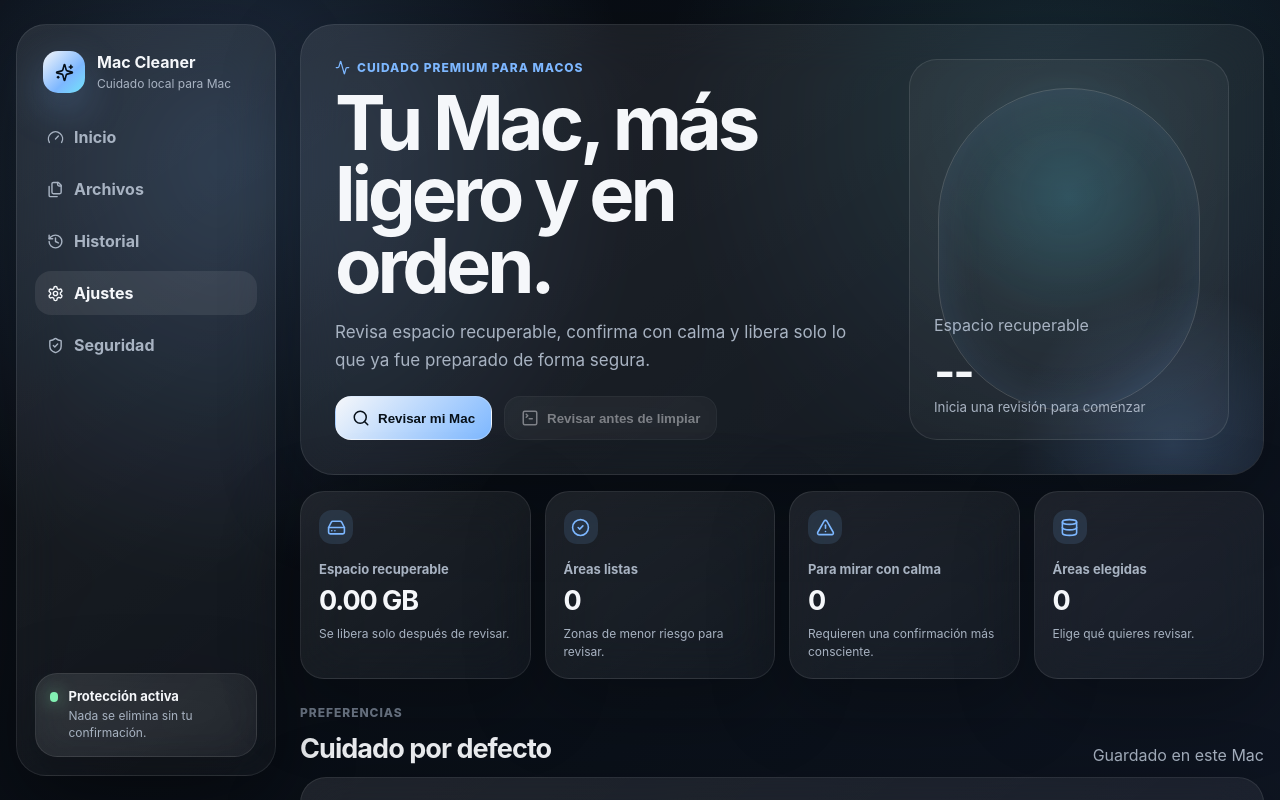
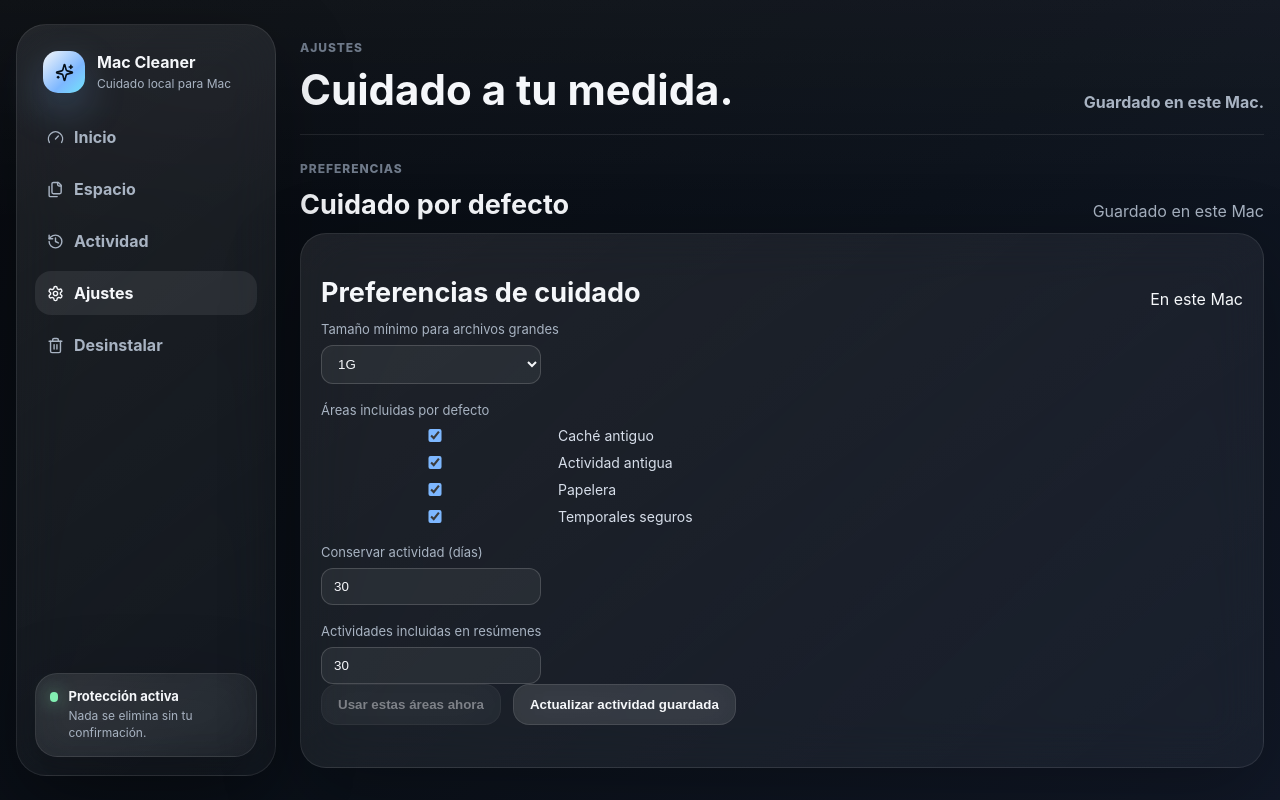
Before and after one commit to jsilvacode/mac-cleaner, a React (Vite) app: page / in a window 1280 px wide. Both pictures are taken after a click on the link "Ajustes". Shown: the top 800 px of the page. Built offline with nearby package versions, Linux system fonts and the light colour scheme.

Commit message:
feat(product): restructure premium navigation and uninstall entry

```diff
--- a/src/App.tsx
+++ b/src/App.tsx
@@ -17,6 +17,7 @@
   ShieldCheck,
   Sparkles,
   TerminalSquare,
+  Trash2,
 } from "lucide-react";
 import {
   applyCleanHistoryRetention,
@@ -43,7 +44,7 @@
 
 const allCategories: Array<{ id: CleanCategory; label: string }> = [
   { id: "user_cache", label: "Caché antiguo" },
-  { id: "user_logs", label: "Registros antiguos" },
+  { id: "user_logs", label: "Actividad antigua" },
   { id: "trash", label: "Papelera" },
   { id: "tmp", label: "Temporales seguros" },
 ];
@@ -63,7 +64,7 @@
   alto: { label: "Con cuidado", className: "risk-high", text: "Revisión especial" },
 };
 
-type AppView = "overview" | "files" | "history" | "settings";
+type AppView = "overview" | "files" | "history" | "settings" | "uninstall";
 type HistoryStatusFilter = "all" | "ok" | "partial" | "running" | "incomplete";
 type HistorySort = "date_desc" | "date_asc" | "reclaimed_desc" | "errors_desc";
 
@@ -115,7 +116,7 @@
 
 function formatEpoch(epoch: number | null): string {
   if (!epoch) {
-    return "Ejecución incompleta";
+    return "Actividad incompleta";
   }
   return new Date(epoch * 1000).toLocaleString();
 }
@@ -301,13 +302,13 @@
 
   function exportHistoryReport() {
     runAction(() => exportCleanHistoryReport(preferences.historyExportLimit), (data) => {
-      setOutput(`Reporte listo: ${data.report_path} (actividades incluidas: ${data.exported_runs})`);
+      setOutput(`Resumen listo: ${data.report_path} (actividades incluidas: ${data.exported_runs})`);
     });
   }
 
   function applyHistoryRetentionNow() {
     runAction(() => applyCleanHistoryRetention(preferences.historyRetentionDays), (data) => {
-      setOutput(`Actividad actualizada: ${data.removed_runs} registros antiguos eliminados, ${data.kept_runs} conservados.`);
+      setOutput(`Actividad actualizada: ${data.removed_runs} entradas antiguas eliminadas, ${data.kept_runs} conservadas.`);
       setHistoryLoaded(false);
     });
   }
@@ -336,15 +337,17 @@
             <Gauge size={17} /> Inicio
           </a>
           <a className={`nav-item ${view === "files" ? "active" : ""}`} onClick={() => setView("files")}>
-            <Files size={17} /> Archivos
+            <Files size={17} /> Espacio
           </a>
           <a className={`nav-item ${view === "history" ? "active" : ""}`} onClick={() => setView("history")}>
-            <History size={17} /> Historial
+            <History size={17} /> Actividad
           </a>
           <a className={`nav-item ${view === "settings" ? "active" : ""}`} onClick={() => setView("settings")}>
             <Settings size={17} /> Ajustes
           </a>
-          <a className="nav-item"><ShieldCheck size={17} /> Seguridad</a>
+          <a className={`nav-item ${view === "uninstall" ? "active" : ""}`} onClick={() => setView("uninstall")}>
+            <Trash2 size={17} /> Desinstalar
+          </a>
         </nav>
 
         <div className="engine-card">
@@ -357,6 +360,8 @@
       </aside>
 
       <section className="content-area">
+        {view === "overview" && (
+          <>
             <motion.section
               className="hero-panel"
               initial={{ opacity: 0, y: 12 }}
@@ -393,6 +398,38 @@
               <MetricCard icon={<AlertTriangle size={19} />} label="Para mirar con calma" value={String(reviewItems)} note="Requieren una confirmación más consciente." />
               <MetricCard icon={<Database size={19} />} label="Áreas elegidas" value={String(selectedCategories.length)} note={dryRun ? `${dryRun.candidates.length} elementos preparados.` : "Elige qué quieres revisar."} />
             </section>
+          </>
+        )}
+
+        {view !== "overview" && (
+          <motion.section
+            className="view-header"
+            initial={{ opacity: 0, y: 10 }}
+            animate={{ opacity: 1, y: 0 }}
+            transition={{ duration: 0.3, ease: "easeOut" }}
+          >
+            <div>
+              <p className="eyebrow muted">
+                {view === "files" && "Espacio"}
+                {view === "history" && "Actividad"}
+                {view === "settings" && "Ajustes"}
+                {view === "uninstall" && "Desinstalar"}
+              </p>
+              <h1>
+                {view === "files" && "Encuentra lo que ocupa más."}
+                {view === "history" && "Tu actividad reciente."}
+                {view === "settings" && "Cuidado a tu medida."}
+                {view === "uninstall" && "Retira los datos de la app con calma."}
+              </h1>
+            </div>
+            <span>
+              {view === "files" && "Solo revisión, sin borrar."}
+              {view === "history" && `${historyItems.length} actividades guardadas.`}
+              {view === "settings" && "Guardado en este Mac."}
+              {view === "uninstall" && "Sin tocar archivos personales."}
+            </span>
+          </motion.section>
+        )}
 
         <AnimatePresence>
           {error && (
@@ -461,7 +498,7 @@
               <section className="glass-panel">
                 <div className="panel-heading">
                   <h2>Revisión antes de limpiar</h2>
-                  <span>{dryRun.candidates.length} elementos encontrados</span>
+                  <span>{dryRun.candidates.length} elementos listos para revisar</span>
                 </div>
                 <div className="dryrun-table">
                   {dryRun.candidates.slice(0, 80).map((candidate) => (
@@ -505,7 +542,7 @@
                 <p className="eyebrow muted">Actividad</p>
                 <h2>Actividad reciente</h2>
               </div>
-              <span>{filteredHistoryItems.length} de {historyItems.length} registros</span>
+              <span>{filteredHistoryItems.length} de {historyItems.length} actividades</span>
             </section>
 
             <section className="glass-panel history-filters-panel">
@@ -526,7 +563,7 @@
                 </label>
 
                 <label className="settings-field" htmlFor="historyCategoryFilter">
-                  <span>Categoría</span>
+                  <span>Área</span>
                   <select id="historyCategoryFilter" value={historyCategoryFilter} onChange={(event) => setHistoryCategoryFilter(event.target.value as "all" | CleanCategory)}>
                     <option value="all">Todas</option>
                     {allCategories.map((category) => (
@@ -561,7 +598,7 @@
                   <History size={17} /> Actualizar actividad
                 </button>
                 <button disabled={loading} onClick={exportHistoryReport}>
-                  <Download size={17} /> Exportar reporte
+                  <Download size={17} /> Exportar resumen
                 </button>
                 <button disabled={loading} onClick={resetHistoryFilters}>
                   Restablecer filtros
@@ -590,9 +627,39 @@
                 <div className="empty-state">
                   <History size={28} />
                   <h3>Sin actividad para estos filtros</h3>
-                  <p>Ajusta los filtros o realiza una revisión para ver nuevos registros.</p>
+                  <p>Ajusta los filtros o realiza una revisión para ver nueva actividad.</p>
                 </div>
               )}
+            </section>
+          </>
+        )}
+
+        {view === "uninstall" && (
+          <>
+            <section className="section-heading">
+              <div>
+                <p className="eyebrow muted">Datos de Mac Cleaner</p>
+                <h2>Desinstalación guiada</h2>
+              </div>
+              <span>Preparado para revisión segura</span>
+            </section>
+
+            <section className="uninstall-preview">
+              <article className="uninstall-panel">
+                <div className="metric-icon"><ShieldCheck size={19} /></div>
+                <h3>Primero revisaremos datos de la app</h3>
+                <p>Preferencias, actividad, resúmenes y caché propia se mostrarán por separado antes de eliminar algo.</p>
+              </article>
+              <article className="uninstall-panel">
+                <div className="metric-icon"><Trash2 size={19} /></div>
+                <h3>Tú decides qué conservar</h3>
+                <p>La limpieza de datos propios llegará en el siguiente paso con confirmación y registro de resultados.</p>
+              </article>
+              <article className="uninstall-panel">
+                <div className="metric-icon"><Files size={19} /></div>
+                <h3>Tus archivos no se tocarán</h3>
+                <p>La app solo podrá revisar ubicaciones propias de Mac Cleaner. Nada de otras apps ni documentos personales.</p>
+              </article>
             </section>
           </>
         )}
@@ -666,7 +733,7 @@
                 </label>
 
                 <label className="settings-field" htmlFor="historyExportLimit">
-                  <span>Actividades incluidas en reportes</span>
+                  <span>Actividades incluidas en resúmenes</span>
                   <input
                     id="historyExportLimit"
                     type="number"
--- a/src/styles.css
+++ b/src/styles.css
@@ -1,5 +1,5 @@
 :root {
-  font-family: Inter, ui-sans-serif, -apple-system, BlinkMacSystemFont, "SF Pro Display", "SF Pro Text", "Segoe UI", sans-serif;
+  font-family: "Avenir Next", "SF Pro Display", "Helvetica Neue", sans-serif;
   color: #f5f7fa;
   background: #070a0f;
   font-synthesis: none;
@@ -13,9 +13,8 @@
   min-width: 320px;
   min-height: 100vh;
   background:
-    radial-gradient(circle at 18% 12%, rgba(125, 183, 255, 0.22), transparent 26%),
-    radial-gradient(circle at 82% 8%, rgba(114, 228, 249, 0.12), transparent 24%),
-    linear-gradient(135deg, #070a0f 0%, #0b111a 52%, #111827 100%);
+    linear-gradient(180deg, rgba(255, 255, 255, 0.035), transparent 28%),
+    linear-gradient(135deg, #070a0f 0%, #0b111a 54%, #111827 100%);
 }
 
 button {
@@ -144,13 +143,7 @@
 }
 
 .hero-panel::after {
-  content: "";
-  position: absolute;
-  inset: auto -80px -140px auto;
-  width: 340px;
-  height: 340px;
-  background: radial-gradient(circle, rgba(125, 183, 255, 0.20), transparent 66%);
-  pointer-events: none;
+  content: none;
 }
 
 .eyebrow {
@@ -169,9 +162,9 @@
 h1 {
   margin: 0;
   max-width: 760px;
-  font-size: clamp(44px, 6vw, 76px);
-  line-height: 0.94;
-  letter-spacing: -0.055em;
+  font-size: 58px;
+  line-height: 1;
+  letter-spacing: 0;
 }
 
 .lead {
@@ -205,21 +198,17 @@
   display: flex;
   flex-direction: column;
   justify-content: flex-end;
-  background: radial-gradient(circle at 50% 36%, rgba(114, 228, 249, 0.20), rgba(255, 255, 255, 0.05) 44%, rgba(255, 255, 255, 0.035));
+  background: linear-gradient(160deg, rgba(245, 247, 250, 0.12), rgba(125, 183, 255, 0.10) 48%, rgba(255, 255, 255, 0.035));
   border: 1px solid rgba(255, 255, 255, 0.10);
 }
 .orbital-ring {
-  position: absolute;
-  inset: 28px;
-  border-radius: 999px;
-  border: 1px solid rgba(255, 255, 255, 0.16);
-  box-shadow: inset 0 0 44px rgba(125, 183, 255, 0.13);
+  display: none;
 }
 .orbital-card span, .orbital-card small { color: #a8b3c2; }
 .orbital-card strong {
   margin-top: 8px;
   font-size: 46px;
-  letter-spacing: -0.05em;
+  letter-spacing: 0;
 }
 
 .metrics-grid {
@@ -244,7 +233,7 @@
   margin-bottom: 14px;
 }
 .metric-card span { color: #a8b3c2; font-size: 13px; font-weight: 700; }
-.metric-card strong { display: block; margin-top: 6px; font-size: 27px; letter-spacing: -0.04em; }
+.metric-card strong { display: block; margin-top: 6px; font-size: 27px; letter-spacing: 0; }
 .metric-card p { margin: 8px 0 0; font-size: 12px; line-height: 1.45; }
 
 .command-strip {
@@ -265,7 +254,28 @@
   align-items: end;
   margin: 22px 0 12px;
 }
-.section-heading h2, .panel-heading h2 { margin: 0; font-size: 27px; letter-spacing: -0.035em; }
+.section-heading h2, .panel-heading h2 { margin: 0; font-size: 27px; letter-spacing: 0; }
+
+.view-header {
+  border-bottom: 1px solid rgba(255, 255, 255, 0.09);
+  display: flex;
+  justify-content: space-between;
+  gap: 24px;
+  align-items: end;
+  padding: 12px 0 22px;
+  margin-bottom: 18px;
+}
+
+.view-header h1 {
+  font-size: 42px;
+  line-height: 1.08;
+}
+
+.view-header > span {
+  color: #a8b3c2;
+  font-weight: 700;
+  white-space: nowrap;
+}
 
 .cleaner-grid {
   display: grid;
@@ -306,7 +316,7 @@
 .risk-medium { color: #ffd38a; background: rgba(255, 211, 138, 0.10); }
 .risk-high { color: #ff8a8a; background: rgba(255, 138, 138, 0.10); }
 .cleaner-card h3 { margin: 18px 0 8px; font-size: 17px; }
-.cleaner-card strong { font-size: 31px; letter-spacing: -0.045em; }
+.cleaner-card strong { font-size: 31px; letter-spacing: 0; }
 .mono-path {
   color: #a8b3c2;
   font-family: ui-monospace, SFMono-Regular, Menlo, Monaco, Consolas, monospace;
@@ -409,19 +419,50 @@
   accent-color: #7db7ff;
 }
 
+.uninstall-preview {
+  display: grid;
+  grid-template-columns: repeat(3, minmax(0, 1fr));
+  gap: 14px;
+}
+
+.uninstall-panel {
+  border: 1px solid rgba(255, 255, 255, 0.09);
+  background: linear-gradient(145deg, rgba(255, 255, 255, 0.085), rgba(255, 255, 255, 0.035));
+  box-shadow: 0 24px 80px rgba(0, 0, 0, 0.22);
+  backdrop-filter: blur(24px);
+  border-radius: 24px;
+  padding: 18px;
+}
+
+.uninstall-panel h3 {
+  margin: 12px 0 8px;
+  font-size: 17px;
+}
+
+.uninstall-panel p {
+  color: #a8b3c2;
+  font-size: 13px;
+  line-height: 1.5;
+  margin: 0;
+}
+
 @media (max-width: 1100px) {
   .app-shell { grid-template-columns: 1fr; }
   .sidebar { position: static; height: auto; }
-  .nav-stack { grid-template-columns: repeat(4, minmax(0, 1fr)); }
+  .nav-stack { grid-template-columns: repeat(5, minmax(0, 1fr)); }
   .hero-panel { grid-template-columns: 1fr; }
-  .metrics-grid, .cleaner-grid, .history-grid { grid-template-columns: repeat(2, minmax(0, 1fr)); }
+  .metrics-grid, .cleaner-grid, .history-grid, .uninstall-preview { grid-template-columns: repeat(2, minmax(0, 1fr)); }
   .history-filters-grid { grid-template-columns: repeat(2, minmax(0, 1fr)); }
 }
 
 @media (max-width: 720px) {
   .app-shell { width: min(100% - 20px, 100%); padding: 10px 0; }
   .hero-panel { padding: 22px; border-radius: 26px; }
-  .metrics-grid, .cleaner-grid, .dryrun-row { grid-template-columns: 1fr; }
+  h1 { font-size: 42px; }
+  .view-header { align-items: start; flex-direction: column; }
+  .view-header h1 { font-size: 34px; }
+  .view-header > span { white-space: normal; }
+  .metrics-grid, .cleaner-grid, .dryrun-row, .uninstall-preview { grid-template-columns: 1fr; }
   .nav-stack { grid-template-columns: 1fr 1fr; }
   .history-filters-grid { grid-template-columns: 1fr; }
   .settings-field select, .settings-field input { width: 100%; }
```
Lines whose indentation alone changed are shown as unchanged.
